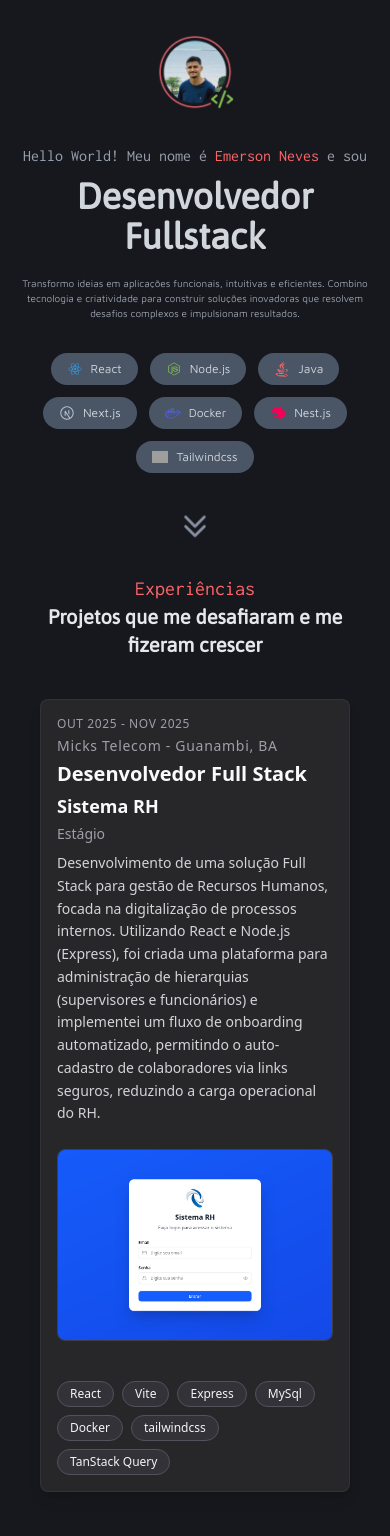
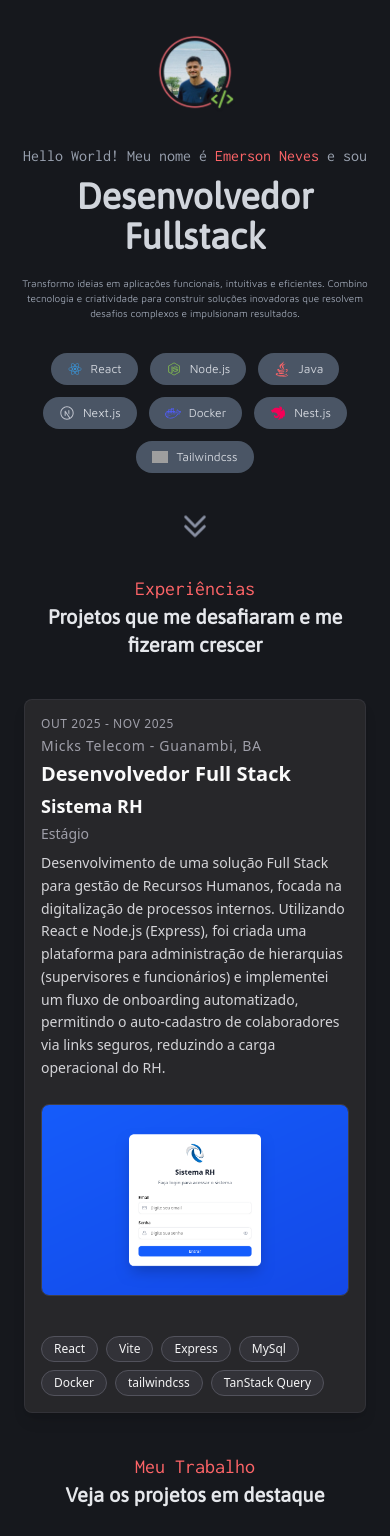
Before and after one commit to emerss001/portfolio, a React (Vite) app: page / in a window 390 px wide. Shown: the top 1536 px of the page. Built offline with nearby package versions, Linux system fonts and the light colour scheme; grey boxes are pictures that could not be loaded.

Commit message:
ajustando card de experiências

```diff
--- a/src/components/experiences.tsx
+++ b/src/components/experiences.tsx
@@ -3,7 +3,7 @@ import TitleSection from "./ui/title-section";
 
 export function Experiences() {
     return (
-        <div className="flex h-full flex-col items-center justify-center mb-10 px-10 md:px-20">
+        <div className="flex h-full flex-col mb-10 px-6 md:px-20">
             <TitleSection title="Experiências" subtitle="Projetos que me desafiaram e me fizeram crescer" />
 
             <div className="flex flex-col">
--- a/src/components/ui/card-experience.tsx
+++ b/src/components/ui/card-experience.tsx
@@ -20,7 +20,7 @@ export function CardExperience({
     stacks,
 }: CardExperienceProps) {
     return (
-        <div className="flex flex-col gap-2 rounded-lg bg-zinc-800 p-4 md:flex-row md:gap-10 md:p-10 shadow-lg border border-zinc-700/50">
+        <div className="max-w-7xl w-full flex flex-col gap-2 rounded-lg bg-zinc-800 p-4 md:flex-row md:gap-10 md:p-10 shadow-lg border border-zinc-700/50">
             <div className="flex flex-col gap-1 md:w-1/4 flex-shrink-0">
                 <span className="text-xs font-medium uppercase tracking-wider text-zinc-400">{date}</span>
                 <span className="text-sm font-medium tracking-wider text-zinc-400">{locale}</span>
```
Also changed, not shown: 1 other file (tests, documents, lock files or other folders).
